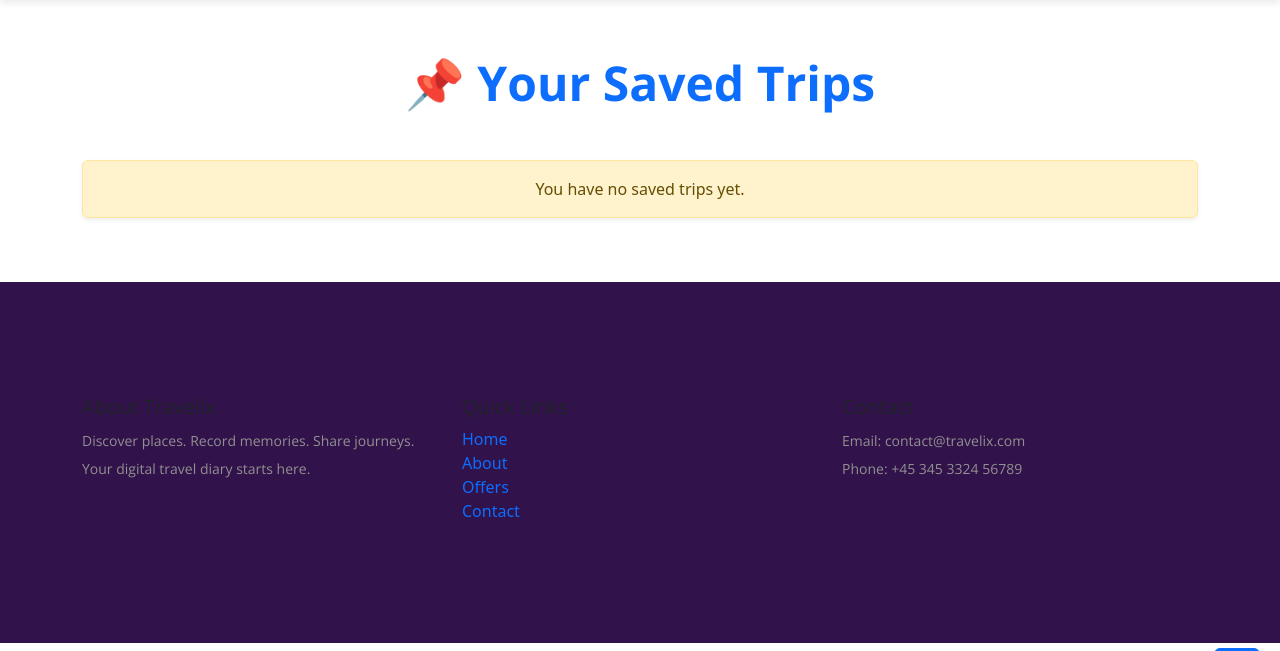
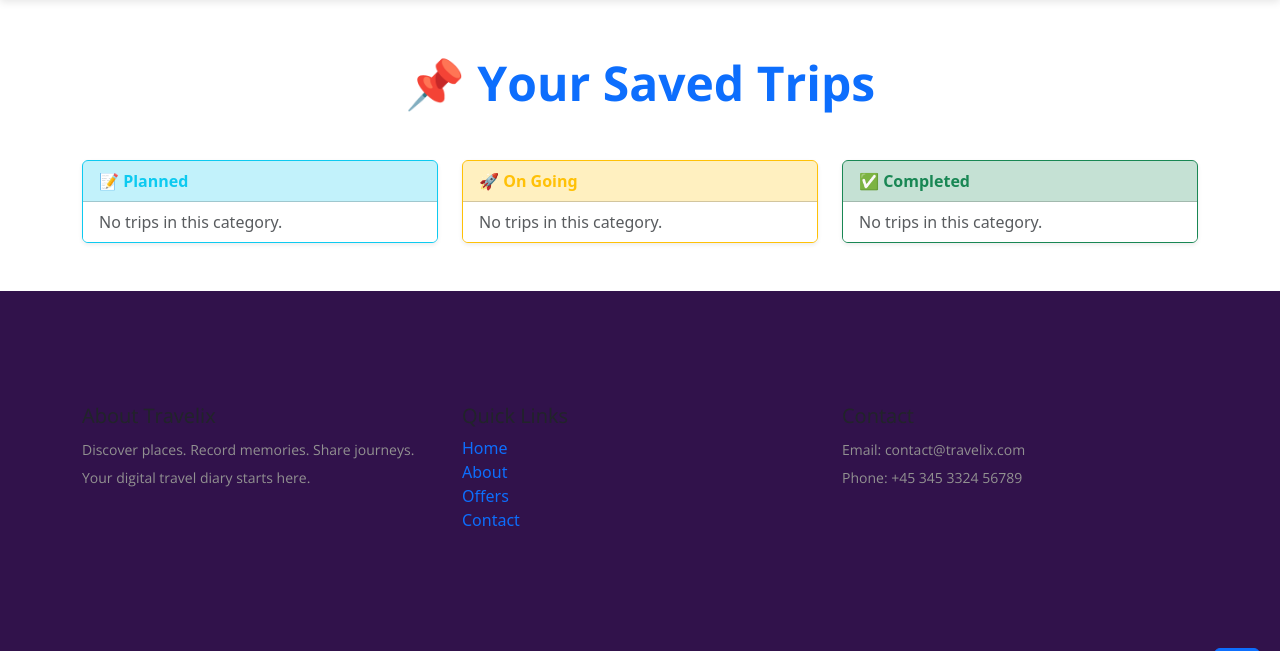
Before and after one commit to surabhiwinner/TravelBloom, a Django app: page /explore/your-trip/ in a window 1280 px wide. Shown: the part 94-745 px from the top of the page. Run offline with Django 5.2, Linux system fonts and the light colour scheme; data that the repository does not hold is empty; some libraries are stand-ins or nearby versions.

Commit message:
trip saved list catogorized

```diff
--- a/travelbloom/explore/views.py
+++ b/travelbloom/explore/views.py
@@ -316,20 +316,35 @@ def save_trip(request):
 
 
 class TripListView(View):
-
-    def get(self, request, *args , **kwargs):
-
-
+    def get(self, request, *args, **kwargs):
         trips = Trip.objects.all()
-
-        data={
-            'trips': trips,
-            'page' : 'your-trip-page'
-        }
-        print(trips)
-
-
-        return render(request,"explore/trip-list.html", context=data)
+        grouped_trips = [
+            {
+                "status": "Planning",
+                "label": "Planned",
+                "icon": "📝",
+                "color": "info",
+                "trips": trips.filter(status="Planning")
+            },
+            {
+                "status": "Ongoing",
+                "label": "On Going",
+                "icon": "🚀",
+                "color": "warning",
+                "trips": trips.filter(status="Ongoing")
+            },
+            {
+                "status": "Completed",
+                "label": "Completed",
+                "icon": "✅",
+                "color": "success",
+                "trips": trips.filter(status="Completed")
+            }
+        ]
+        return render(request, "explore/trip-list.html", {
+            "grouped_trips": grouped_trips,
+            "page": "your-trip-page"
+        })
 
 
 class TripListDeleteView(View):
--- a/travelbloom/templates/explore/trip-list.html
+++ b/travelbloom/templates/explore/trip-list.html
@@ -3,27 +3,27 @@
 <div class="container py-5">
   <h2 class="text-center mb-5 display-5 fw-bold text-primary">📌 Your Saved Trips</h2>
 
-  {% if trips %}
-    <ul id="saved-trips" class="list-group shadow-sm">
-      {% for trip in trips %}
-        <li class="list-group-item list-group-item-action d-flex justify-content-between align-items-center shadow-sm rounded mb-3 px-3"
+  {% if grouped_trips %}
+  <div class="row row-cols-1 row-cols-md-3 g-4">
+    {% for group in grouped_trips %}
+    <div class="col">
+      <div class="card border-{{ group.color }} shadow-sm h-100">
+        <div class="card-header bg-{{ group.color }} bg-opacity-25 fw-bold text-{{ group.color }}">
+          {{ group.icon }} {{ group.label }}
+        </div>
+        <ul class="list-group list-group-flush" id="saved-trips-{{ group.status }}">
+          {% for trip in group.trips %}
+          <li class="list-group-item d-flex justify-content-between align-items-center trip-item"
               style="cursor: pointer;"
               data-ids='{{ trip.place_ids|safe }}'>
-
-          <!-- Trip Info -->
             <div>
-            <h5 class="mb-1 text-success fw-semibold">{{ trip.name }}</h5>
-            <small class="text-muted">
-              {{ trip.city }} — {{ trip.place_ids|length }} stop{{ trip.place_ids|length|pluralize }}
-            </small>
+              <h6 class="mb-1 text-success">{{ trip.name }}</h6>
+              <small class="text-muted">{{ trip.city }} — {{ trip.place_ids|length }} stop{{ trip.place_ids|length|pluralize }}</small>
             </div>
-
-          <!-- Right Side: Distance + Delete -->
             <div class="d-flex align-items-center gap-2">
-            <span class="badge bg-info text-dark rounded-pill px-3 py-2">
+              <span class="badge bg-{{ group.color }} text-dark rounded-pill px-3 py-2">
                 🚗 {{ trip.distance|default:"0.0" }} km
               </span>
-
               <a href="{% url 'trip-delete' trip.uuid %}"
                  class="btn btn-sm btn-outline-danger"
                  title="Delete Trip"
@@ -32,8 +32,14 @@
               </a>
             </div>
           </li>
+          {% empty %}
+          <li class="list-group-item text-muted">No trips in this category.</li>
           {% endfor %}
         </ul>
+      </div>
+    </div>
+    {% endfor %}
+  </div>
   {% else %}
   <div class="alert alert-warning text-center shadow-sm">
     You have no saved trips yet.
@@ -49,12 +55,10 @@
   </div>
 </div>
 
-<!-- JavaScript -->
 <script>
   document.addEventListener("DOMContentLoaded", () => {
-    document.querySelectorAll("#saved-trips li").forEach(li => {
+    document.querySelectorAll(".trip-item").forEach(li => {
       li.addEventListener("click", async (e) => {
-        // Avoid triggering on delete button click
         if (e.target.closest('a')) return;
 
         const ids = JSON.parse(li.dataset.ids);
```
Also changed, not shown: travelbloom/explore/models.py (+5 -5 lines). Lines whose indentation alone changed are shown as unchanged.
